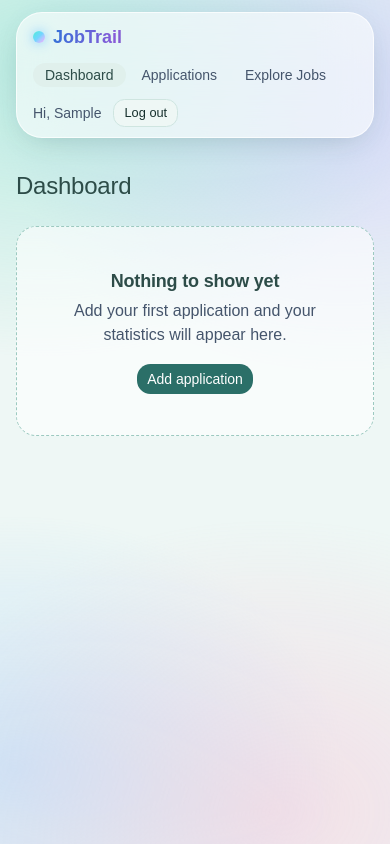
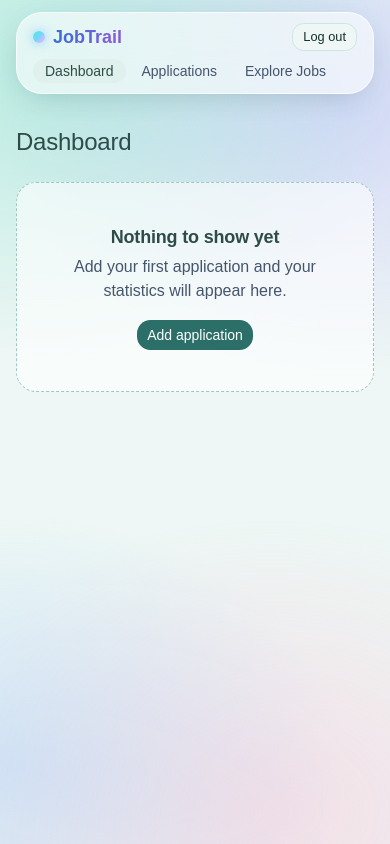
Before and after one commit to vanjulT/jobtrail, a React (Vite) app: page /login in a window 390 px wide. Both pictures are taken after typing "Sample" into the empty fields and a click on the button "Log in". Built offline with nearby package versions, Linux system fonts and the light colour scheme.

Commit message:
Make navbar compact on phones and wrap long job locations

```diff
--- a/src/components/JobCard.jsx
+++ b/src/components/JobCard.jsx
@@ -14,7 +14,13 @@ function JobCard({ job, isSaved, onSave }) {
       <CardContent className="grid gap-3">
         <div className="flex flex-wrap gap-2">
           <Badge variant="outline">{job.job_type.replace("_", " ")}</Badge>
-          <Badge variant="outline">{job.candidate_required_location}</Badge>
+          {/* long lists of countries must wrap instead of leaving the card */}
+          <Badge
+            variant="outline"
+            className="h-auto max-w-full whitespace-normal py-0.5 text-left"
+          >
+            {job.candidate_required_location}
+          </Badge>
           {job.salary && <Badge variant="outline">{job.salary}</Badge>}
         </div>
 
--- a/src/components/Navbar.jsx
+++ b/src/components/Navbar.jsx
@@ -12,8 +12,9 @@ function Navbar() {
   const { userName, isLoggedIn, logout } = useAuth()
 
   return (
-    <header className="sticky top-0 z-20 px-4 pt-3">
-      <nav className="mx-auto flex max-w-5xl flex-wrap items-center justify-between gap-3 rounded-2xl border border-white/70 bg-white/60 px-4 py-2.5 shadow-[0_8px_30px_-12px_rgba(40,80,75,0.3)] backdrop-blur-xl">
+    // sticky only from the "sm" size up, so it does not eat the phone screen
+    <header className="z-20 px-4 pt-3 sm:sticky sm:top-0">
+      <nav className="mx-auto flex max-w-5xl flex-wrap items-center justify-between gap-x-3 gap-y-2 rounded-2xl border border-white/70 bg-white/60 px-4 py-2.5 shadow-[0_8px_30px_-12px_rgba(40,80,75,0.3)] backdrop-blur-xl">
         <div className="flex items-center gap-2">
           <span className="h-3 w-3 rounded-full bg-gradient-to-br from-teal-300 via-sky-300 to-fuchsia-300 shadow-[0_0_12px_rgba(120,200,255,0.9)]" />
           <span className="opal-sheen font-display text-lg font-semibold">
@@ -22,8 +23,9 @@ function Navbar() {
         </div>
 
         {isLoggedIn && (
-          <div className="flex flex-wrap items-center gap-3">
-            <ul className="flex flex-wrap gap-1">
+          <>
+            {/* on a phone the links drop to their own row */}
+            <ul className="order-last flex w-full flex-wrap gap-1 sm:order-none sm:w-auto">
               {links.map((link) => (
                 <li key={link.to}>
                   <NavLink
@@ -40,11 +42,16 @@ function Navbar() {
                 </li>
               ))}
             </ul>
-            <span className="text-sm text-slate-600">Hi, {userName}</span>
-            <Button variant="outline" size="sm" onClick={logout}>
-              Log out
-            </Button>
-          </div>
+
+            <div className="flex items-center gap-3">
+              <span className="hidden text-sm text-slate-600 sm:inline">
+                Hi, {userName}
+              </span>
+              <Button variant="outline" size="sm" onClick={logout}>
+                Log out
+              </Button>
+            </div>
+          </>
         )}
       </nav>
     </header>
```
